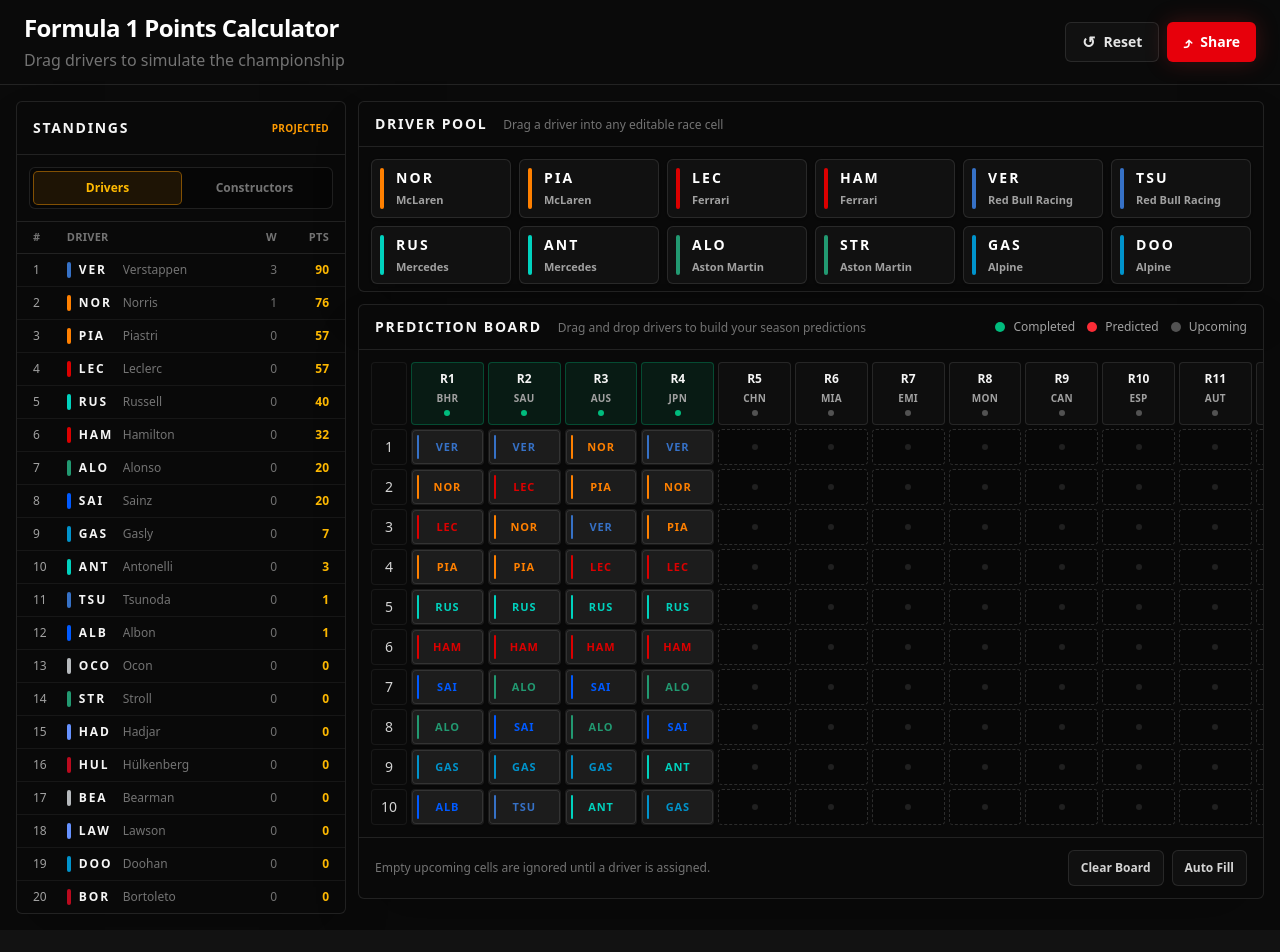
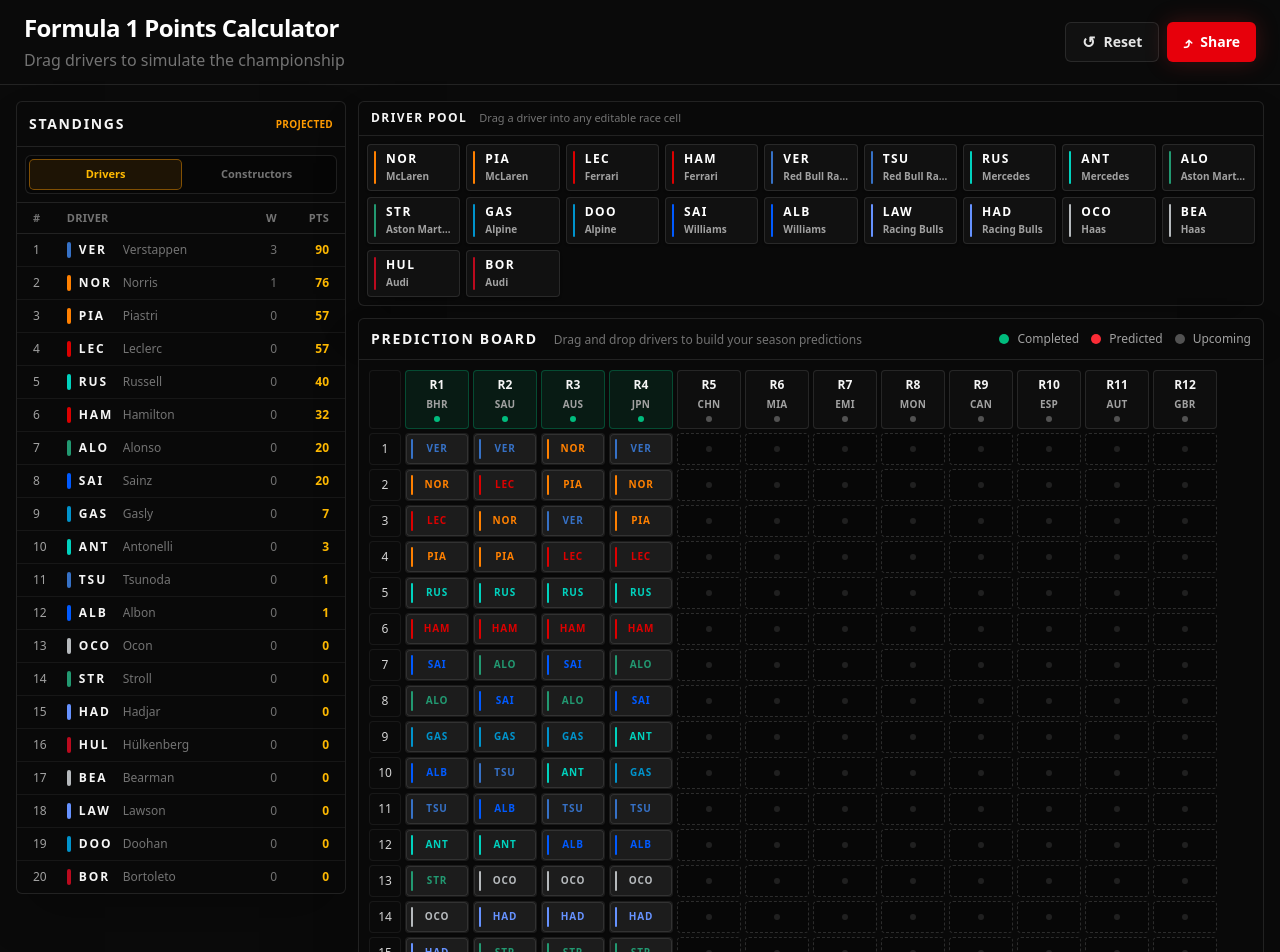
Before and after one commit to VarnishDas/f1-points-calculator, a React (Vite) app: page / in a window 1280 px wide. Shown: the top 952 px of the page. Before the commit the page ends 930 px from the top, so only its background shows below. Built offline with nearby package versions, Linux system fonts and the light colour scheme.

Commit message:
ui updates + more

```diff
--- a/src/components/DashboardLayout.tsx
+++ b/src/components/DashboardLayout.tsx
@@ -18,7 +18,7 @@
         <button
           type="button"
           onClick={() => setIsStandingsOpen((open) => !open)}
-          className="mb-3 flex h-11 w-full items-center justify-between rounded-md border border-white/10 bg-neutral-950/75 px-4 text-sm font-black uppercase tracking-[0.12em] text-neutral-100 lg:hidden"
+          className="mb-3 flex h-10 w-full items-center justify-between rounded-md border border-white/10 bg-neutral-950/75 px-3 text-xs font-black uppercase tracking-[0.12em] text-neutral-100 lg:hidden"
           aria-expanded={isStandingsOpen}
         >
           <span>Standings</span>
--- a/src/components/DriverPool.tsx
+++ b/src/components/DriverPool.tsx
@@ -12,15 +12,15 @@
 
   return (
     <section className="rounded-md border border-white/10 bg-neutral-950/75 shadow-2xl shadow-black/25">
-      <div className="flex flex-col gap-1 border-b border-white/10 px-4 py-3 sm:flex-row sm:items-baseline sm:gap-4">
-        <h2 className="text-sm font-black uppercase tracking-[0.12em] text-neutral-100">
+      <div className="flex flex-col gap-0.5 border-b border-white/10 px-3 py-2 sm:flex-row sm:items-baseline sm:gap-3">
+        <h2 className="text-xs font-black uppercase tracking-[0.12em] text-neutral-100">
           Driver Pool
         </h2>
-        <p className="text-xs text-neutral-500">
+        <p className="text-[11px] text-neutral-500">
           Drag a driver into any editable race cell
         </p>
       </div>
-      <div className="grid max-h-48 grid-cols-[repeat(auto-fill,minmax(7rem,1fr))] gap-2 overflow-y-auto p-3 sm:grid-cols-[repeat(auto-fill,minmax(8rem,1fr))] xl:max-h-36">
+      <div className="grid grid-cols-[repeat(auto-fill,minmax(5.35rem,1fr))] gap-1.5 overflow-visible p-2 sm:grid-cols-[repeat(auto-fill,minmax(5.75rem,1fr))]">
         {drivers.map((driver) => (
           <DriverTile
             key={driver.id}
--- a/src/components/DriverTile.tsx
+++ b/src/components/DriverTile.tsx
@@ -126,12 +126,12 @@
     <>
       <span
         aria-hidden="true"
-        className="absolute inset-y-2 left-2 w-1 rounded-full bg-[var(--team-color)]"
+        className="absolute inset-y-1.5 left-1.5 w-0.5 rounded-full bg-[var(--team-color)]"
       />
-      <span className="block pl-3 text-sm font-black tracking-[0.15em] text-white">
+      <span className="block pl-2.5 text-xs font-black tracking-[0.12em] text-white">
         {driver.code}
       </span>
-      <span className="mt-1 block truncate pl-3 text-[11px] font-semibold text-neutral-400">
+      <span className="mt-0.5 block truncate pl-2.5 text-[10px] font-semibold text-neutral-400">
         {team?.name ?? driver.teamId}
       </span>
     </>
@@ -140,12 +140,12 @@
 
 function getTileClasses(variant: DriverTileVariant) {
   if (variant === "pool") {
-    return "relative min-h-14 min-w-28 touch-none select-none overflow-hidden rounded-md border border-white/10 bg-white/[0.035] px-3 py-2 text-left shadow-sm transition hover:border-white/20 hover:bg-white/[0.07] active:cursor-grabbing sm:min-w-32";
+    return "relative min-h-10 touch-none select-none overflow-hidden rounded border border-white/10 bg-white/[0.035] px-2 py-1.5 text-left shadow-sm transition hover:border-white/20 hover:bg-white/[0.07] active:cursor-grabbing";
   }
 
   if (variant === "overlay") {
-    return "relative grid h-8 w-16 select-none place-items-center overflow-hidden rounded border border-amber-400/50 bg-neutral-900 text-[11px] shadow-2xl shadow-black/40 ring-1 ring-amber-400/30";
+    return "relative grid h-8 w-14 select-none place-items-center overflow-hidden rounded border border-amber-400/50 bg-neutral-900 text-[11px] shadow-2xl shadow-black/40 ring-1 ring-amber-400/30";
   }
 
-  return "relative grid h-full w-full touch-none select-none place-items-center overflow-hidden rounded border border-white/10 bg-white/[0.06] text-[11px] shadow-sm transition hover:border-white/25 active:cursor-grabbing";
+  return "relative grid h-full w-full touch-none select-none place-items-center overflow-hidden rounded border border-white/10 bg-white/[0.06] text-[10px] shadow-sm transition hover:border-white/25 active:cursor-grabbing";
 }
--- a/src/components/PredictionBoard.tsx
+++ b/src/components/PredictionBoard.tsx
@@ -1,7 +1,7 @@
 import type { Driver } from "../types/driver";
 import type { Race } from "../types/race";
 import type { Team } from "../types/team";
-import { POINTS_TABLE } from "../engine/calculateRacePoints";
+import { RACE_CLASSIFICATION_SIZE } from "../constants/race";
 import { sortRacesByRound } from "./raceUtils";
 import PredictionCell from "./PredictionCell";
 
@@ -38,11 +38,10 @@
   const sortedRaces = sortRacesByRound(races);
   const driverById = new Map(drivers.map((driver) => [driver.id, driver]));
   const teamById = new Map(teams.map((team) => [team.id, team]));
-  const rowCount = POINTS_TABLE.length;
 
   return (
     <section className="min-h-0 rounded-md border border-white/10 bg-neutral-950/75 shadow-2xl shadow-black/25">
-      <div className="flex flex-col gap-2 border-b border-white/10 px-4 py-3 xl:flex-row xl:items-center xl:justify-between">
+      <div className="flex flex-col gap-2 border-b border-white/10 px-3 py-2.5 xl:flex-row xl:items-center xl:justify-between">
         <div className="flex flex-col gap-1 sm:flex-row sm:items-baseline sm:gap-4">
           <h2 className="text-sm font-black uppercase tracking-[0.12em] text-neutral-100">
             Prediction Board
@@ -58,11 +57,11 @@
         </div>
       </div>
 
-      <div className="overflow-x-auto p-3">
+      <div className="overflow-x-auto p-2.5">
         <div
           className="grid w-max gap-1"
           style={{
-            gridTemplateColumns: `2.25rem repeat(${sortedRaces.length}, 4.55rem)`,
+            gridTemplateColumns: `2rem repeat(${sortedRaces.length}, 4rem)`,
           }}
         >
           <div className="sticky left-0 z-20 rounded border border-white/[0.06] bg-neutral-950" />
@@ -73,10 +72,10 @@
                 key={race.id}
                 className={
                   predicted
-                    ? "rounded border border-red-500/50 bg-red-500/10 px-1 py-2 text-center"
+                    ? "rounded border border-red-500/50 bg-red-500/10 px-1 py-1.5 text-center"
                     : race.status === "completed"
-                      ? "rounded border border-emerald-500/30 bg-emerald-500/10 px-1 py-2 text-center"
-                      : "rounded border border-white/10 bg-white/[0.025] px-1 py-2 text-center"
+                      ? "rounded border border-emerald-500/30 bg-emerald-500/10 px-1 py-1.5 text-center"
+                      : "rounded border border-white/10 bg-white/[0.025] px-1 py-1.5 text-center"
                 }
                 title={race.name}
               >
@@ -99,7 +98,7 @@
             );
           })}
 
-          {Array.from({ length: rowCount }, (_, positionIndex) => (
+          {Array.from({ length: RACE_CLASSIFICATION_SIZE }, (_, positionIndex) => (
             <BoardRow
               key={positionIndex}
               positionIndex={positionIndex}
@@ -111,7 +110,7 @@
         </div>
       </div>
 
-      <div className="flex flex-col gap-3 border-t border-white/10 px-4 py-3 sm:flex-row sm:items-center sm:justify-between">
+      <div className="flex flex-col gap-3 border-t border-white/10 px-3 py-2.5 sm:flex-row sm:items-center sm:justify-between">
         <p className="text-xs text-neutral-500">
           Empty upcoming cells are ignored until a driver is assigned.
         </p>
@@ -146,7 +145,7 @@
 function BoardRow({ positionIndex, races, driverById, teamById }: BoardRowProps) {
   return (
     <>
-      <div className="sticky left-0 z-10 grid h-9 place-items-center rounded border border-white/[0.06] bg-neutral-950 text-sm tabular-nums text-neutral-300">
+      <div className="sticky left-0 z-10 grid h-8 place-items-center rounded border border-white/[0.06] bg-neutral-950 text-xs tabular-nums text-neutral-300">
         {positionIndex + 1}
       </div>
       {races.map((race) => {
--- a/src/components/PredictionCell.tsx
+++ b/src/components/PredictionCell.tsx
@@ -35,10 +35,10 @@
       ref={setNodeRef}
       className={
         isOver
-          ? "grid h-9 place-items-center rounded border border-amber-400/70 bg-amber-400/10"
+          ? "grid h-8 place-items-center rounded border border-amber-400/70 bg-amber-400/10"
           : editable
-            ? "grid h-9 place-items-center rounded border border-dashed border-white/15 bg-black/20"
-            : "grid h-9 place-items-center rounded border border-white/[0.06] bg-white/[0.025]"
+            ? "grid h-8 place-items-center rounded border border-dashed border-white/15 bg-black/20"
+            : "grid h-8 place-items-center rounded border border-white/[0.06] bg-white/[0.025]"
       }
     >
       {driver ? (
--- a/src/components/StandingsPanel.tsx
+++ b/src/components/StandingsPanel.tsx
@@ -25,7 +25,7 @@
 
   return (
     <aside className="min-h-0 rounded-md border border-white/10 bg-neutral-950/75 shadow-2xl shadow-black/30">
-      <div className="hidden items-center justify-between gap-3 border-b border-white/10 px-4 py-4 lg:flex">
+      <div className="hidden items-center justify-between gap-3 border-b border-white/10 px-3 py-3 lg:flex">
         <h2 className="text-sm font-black uppercase tracking-[0.12em] text-neutral-100">
           Standings
         </h2>
@@ -34,15 +34,15 @@
         </span>
       </div>
 
-      <div className="border-b border-white/10 p-3">
+      <div className="border-b border-white/10 p-2">
         <div className="grid grid-cols-2 rounded-md border border-white/10 bg-black/25 p-1">
           <button
             type="button"
             onClick={() => setMode("drivers")}
             className={
               mode === "drivers"
-                ? "rounded bg-amber-500/10 px-3 py-2 text-xs font-black text-amber-400 ring-1 ring-amber-500/50"
-                : "rounded px-3 py-2 text-xs font-bold text-neutral-500 transition hover:text-neutral-200"
+                ? "rounded bg-amber-500/10 px-2 py-1.5 text-[11px] font-black text-amber-400 ring-1 ring-amber-500/50"
+                : "rounded px-2 py-1.5 text-[11px] font-bold text-neutral-500 transition hover:text-neutral-200"
             }
           >
             Drivers
@@ -52,8 +52,8 @@
             onClick={() => setMode("constructors")}
             className={
               mode === "constructors"
-                ? "rounded bg-amber-500/10 px-3 py-2 text-xs font-black text-amber-400 ring-1 ring-amber-500/50"
-                : "rounded px-3 py-2 text-xs font-bold text-neutral-500 transition hover:text-neutral-200"
+                ? "rounded bg-amber-500/10 px-2 py-1.5 text-[11px] font-black text-amber-400 ring-1 ring-amber-500/50"
+                : "rounded px-2 py-1.5 text-[11px] font-bold text-neutral-500 transition hover:text-neutral-200"
             }
           >
             Constructors
--- /dev/null
+++ b/src/constants/race.ts
@@ -0,0 +1 @@
+export const RACE_CLASSIFICATION_SIZE = 20;
```
Also changed, not shown: 2 other files (tests, documents, lock files or other folders).
